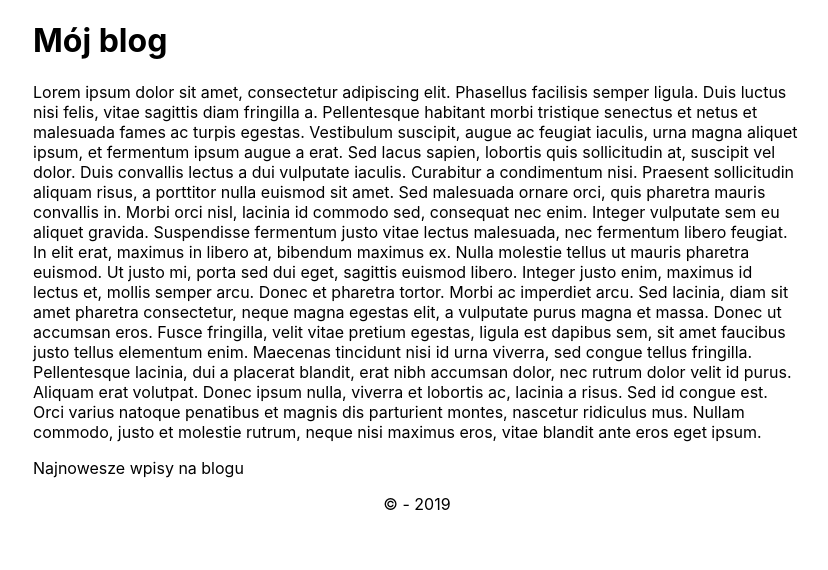
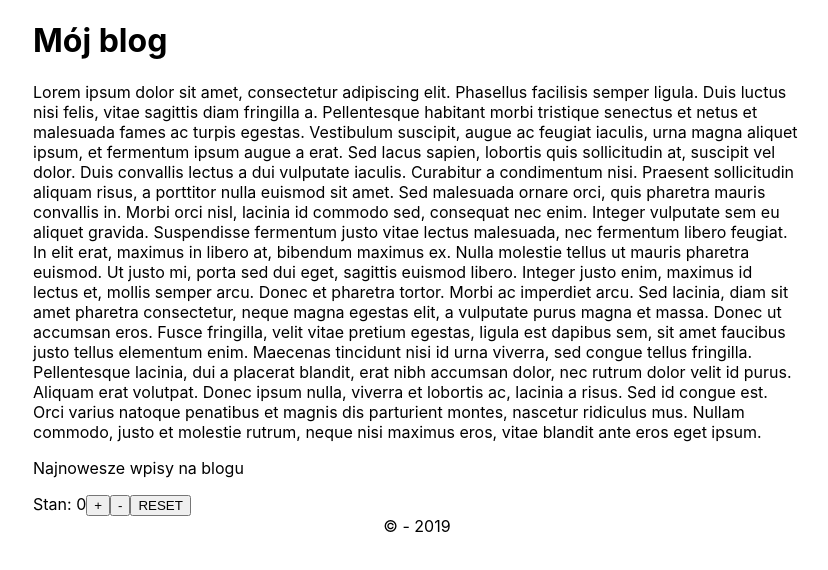
Before and after one commit to siczekkonrad/blog-with-router, a React (Create React App) app: page / in a window 1280 px wide. Shown: the top 570 px of the page, without its empty margins (223-1051 px from the left). Built offline with nearby package versions, Linux system fonts and the light colour scheme; the HTML template or start-up script is replaced by a standard one.

Commit message:
Counter component and date in footer

```diff
--- a/src/App.js
+++ b/src/App.js
@@ -3,18 +3,21 @@ import './App.css';
 import Header from './components/Header/Header.component';
 import TextSection from './components/Text-Section/Text-Section.component'
 import Footer from './components/Footer/Footer.component';
+import Counter from './components/Counter/Counter.component';
 
 const firstText = `Lorem ipsum dolor sit amet, consectetur adipiscing elit. Phasellus facilisis semper ligula. Duis luctus nisi felis, vitae sagittis diam fringilla a. Pellentesque habitant morbi tristique senectus et netus et malesuada fames ac turpis egestas. Vestibulum suscipit, augue ac feugiat iaculis, urna magna aliquet ipsum, et fermentum ipsum augue a erat. Sed lacus sapien, lobortis quis sollicitudin at, suscipit vel dolor. Duis convallis lectus a dui vulputate iaculis. Curabitur a condimentum nisi. Praesent sollicitudin aliquam risus, a porttitor nulla euismod sit amet. Sed malesuada ornare orci, quis pharetra mauris convallis in. Morbi orci nisl, lacinia id commodo sed, consequat nec enim. Integer vulputate sem eu aliquet gravida. Suspendisse fermentum justo vitae lectus malesuada, nec fermentum libero feugiat. In elit erat, maximus in libero at, bibendum maximus ex. Nulla molestie tellus ut mauris pharetra euismod. Ut justo mi, porta sed dui eget, sagittis euismod libero.
 Integer justo enim, maximus id lectus et, mollis semper arcu. Donec et pharetra tortor. Morbi ac imperdiet arcu. Sed lacinia, diam sit amet pharetra consectetur, neque magna egestas elit, a vulputate purus magna et massa. Donec ut accumsan eros. Fusce fringilla, velit vitae pretium egestas, ligula est dapibus sem, sit amet faucibus justo tellus elementum enim. Maecenas tincidunt nisi id urna viverra, sed congue tellus fringilla. Pellentesque lacinia, dui a placerat blandit, erat nibh accumsan dolor, nec rutrum dolor velit id purus. Aliquam erat volutpat. Donec ipsum nulla, viverra et lobortis ac, lacinia a risus. Sed id congue est. Orci varius natoque penatibus et magnis dis parturient montes, nascetur ridiculus mus. Nullam commodo, justo et molestie rutrum, neque nisi maximus eros, vitae blandit ante eros eget ipsum.`
 
 const secondText = `Najnowesze wpisy na blogu`
 class App extends Component {
+
   render() {
     return (
       <div className='App'>
         <Header />
         <TextSection text={firstText}/>
         <TextSection text={secondText}/>
+        <Counter />
         <Footer/>
       </div>
     );
--- /dev/null
+++ b/src/components/Counter/Counter.component.js
@@ -0,0 +1,28 @@
+import React, {Component} from 'react'
+
+class Counter extends Component {
+    state = {
+        counter: 0
+    }
+    incrementCounter = () => {
+        this.setState(prevState => ({counter: prevState.counter + 1}))
+    }
+    decrementCounter = () => {
+        this.setState(prevState => ({counter: prevState.counter - 1 }))
+    }
+    resetCounter = () => {
+        this.setState({counter: 0})
+    }
+    render() {
+        return(
+            <div className='counter-box'>
+                <span>Stan: {this.state.counter}</span>
+                <button onClick={this.incrementCounter}>+</button>
+                <button onClick={this.decrementCounter}>-</button>
+                <button onClick={this.resetCounter}>RESET</button>
+            </div>
+        )
+    }
+}
+
+export default Counter
--- a/src/components/Footer/Footer.component.js
+++ b/src/components/Footer/Footer.component.js
@@ -1,9 +1,10 @@
 import React from 'react'
 
 const Footer = () => {
+
     return (
         <footer className='footer'>
-            &copy; - 2019
+            &copy; - {new Date().getFullYear()}
         </footer>
     )
 }
```
